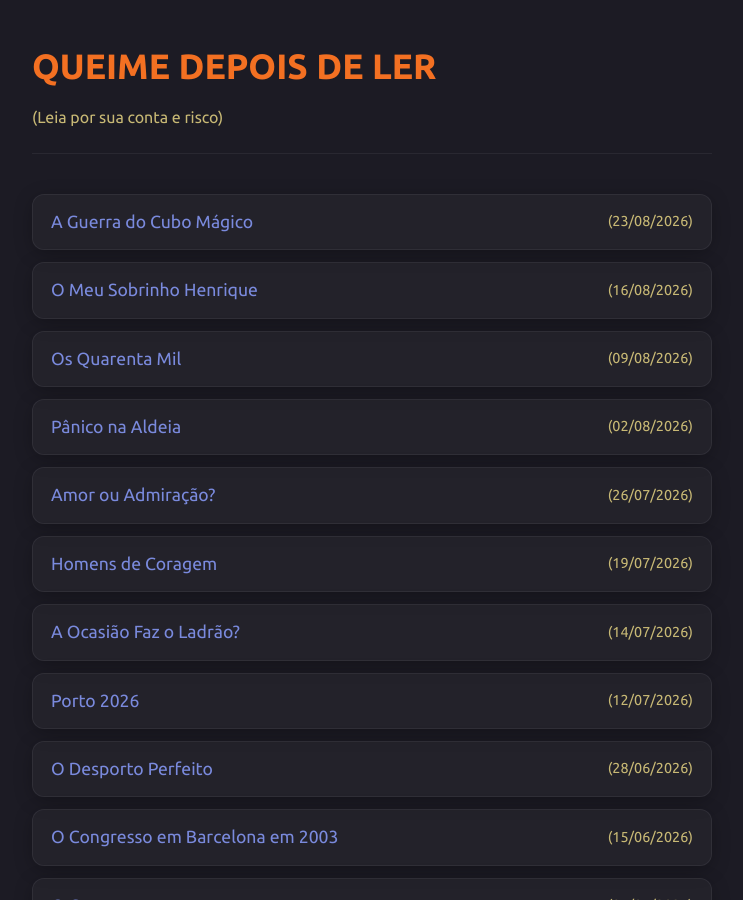
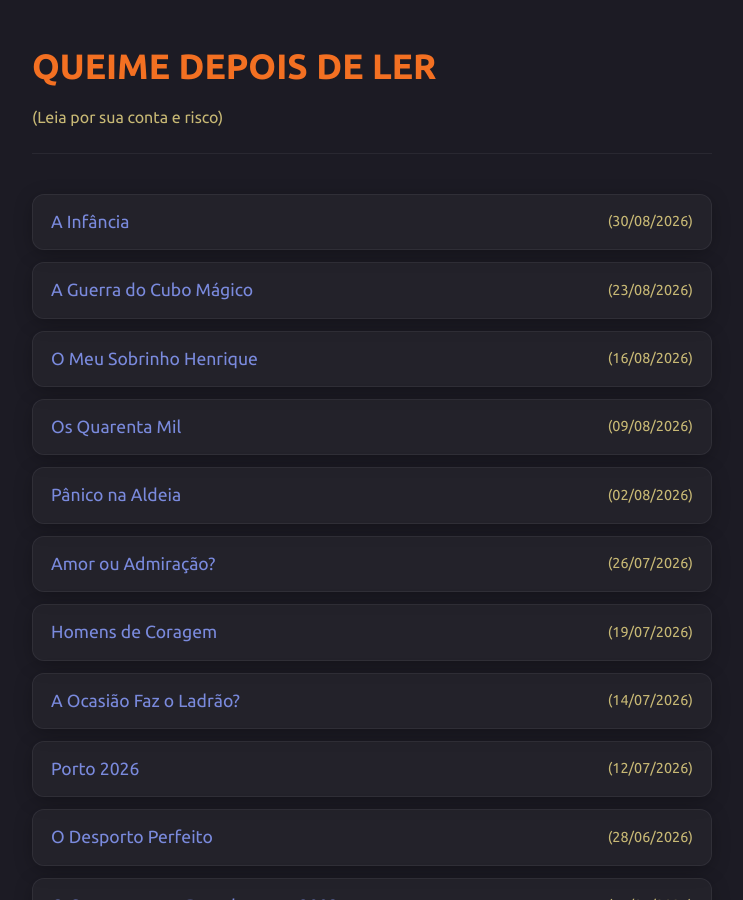
Before and after one commit to joaquim-capitao/queime-depois-de-ler, a Jekyll site: the page index.html, which Jekyll copies as it is, in a window 1280 px wide and 900 px high. Shown: the whole window, without its empty margins (268-1011 px from the left). Built offline with Jekyll 4.4.1, drawn with Linux system fonts in a browser that asks for light colours.

Commit message:
Update reading list with new and reordered entries

```diff
--- a/index.html
+++ b/index.html
@@ -160,13 +160,10 @@
 
     <ul class="chronicles-list">
 
-     <li><a href="https://joaquim-capitao.github.io/queime-depois-de-ler/a-guerra-do-cubo-magico"><span class="title">A Guerra do Cubo Mágico</span><span class="date">(23/08/2026)</span></a></li>
-
+      <li><a href="https://joaquim-capitao.github.io/queime-depois-de-ler/a-infancia"><span class="title">A Infância</span><span class="date">(30/08/2026)</span></a></li>
+      <li><a href="https://joaquim-capitao.github.io/queime-depois-de-ler/a-guerra-do-cubo-magico"><span class="title">A Guerra do Cubo Mágico</span><span class="date">(23/08/2026)</span></a></li>
       <li><a href="https://joaquim-capitao.github.io/queime-depois-de-ler/o-meu-sobrinho-henrique"><span class="title">O Meu Sobrinho Henrique</span><span class="date">(16/08/2026)</span></a></li>
-
       <li><a href="https://joaquim-capitao.github.io/queime-depois-de-ler/os-quarenta-mil"><span class="title">Os Quarenta Mil</span><span class="date">(09/08/2026)</span></a></li>
-
-
       <li><a href="https://joaquim-capitao.github.io/queime-depois-de-ler/panico-na-aldeia"><span class="title">Pânico na Aldeia</span><span class="date">(02/08/2026)</span></a></li>
       <li><a href="https://joaquim-capitao.github.io/queime-depois-de-ler/amor-ou-admiracao"><span class="title">Amor ou Admiração?</span><span class="date">(26/07/2026)</span></a></li>
       <li><a href="https://joaquim-capitao.github.io/queime-depois-de-ler/homens-de-coragem"><span class="title">Homens de Coragem</span><span class="date">(19/07/2026)</span></a></li>
```
